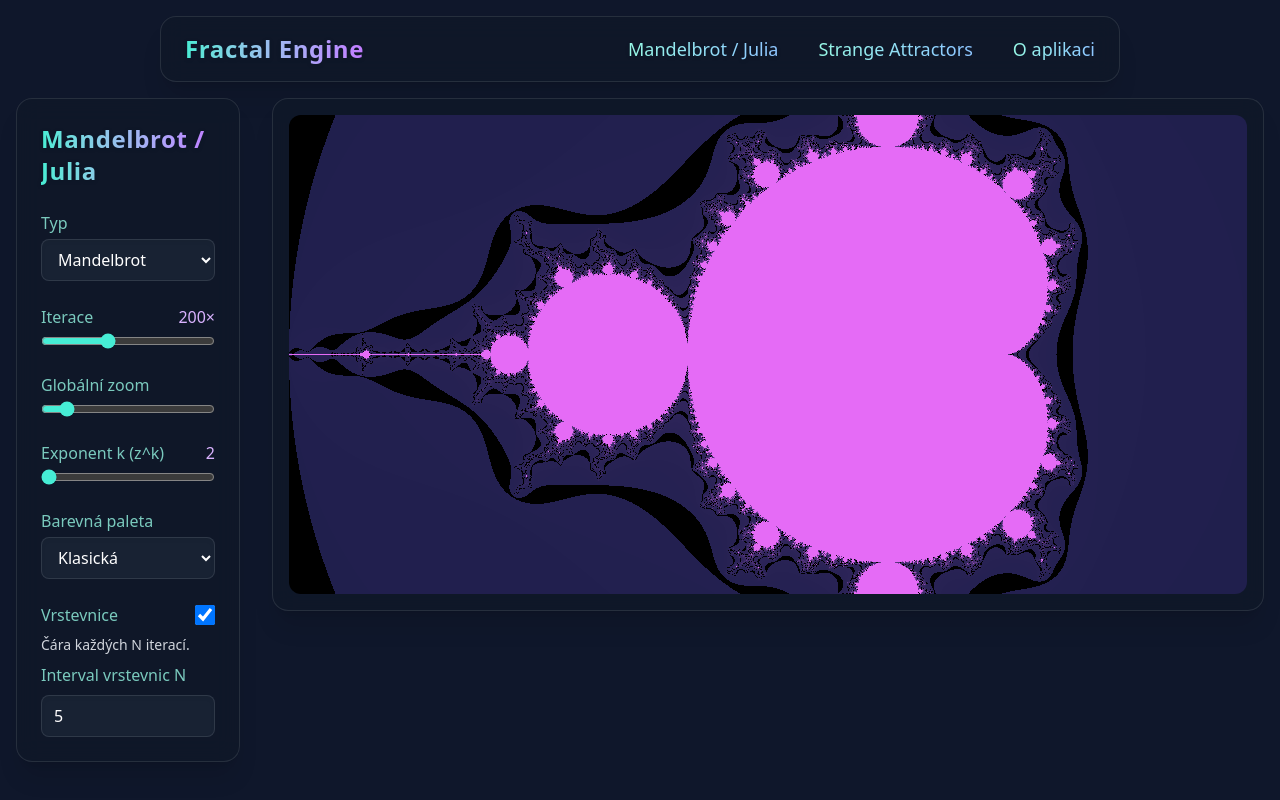
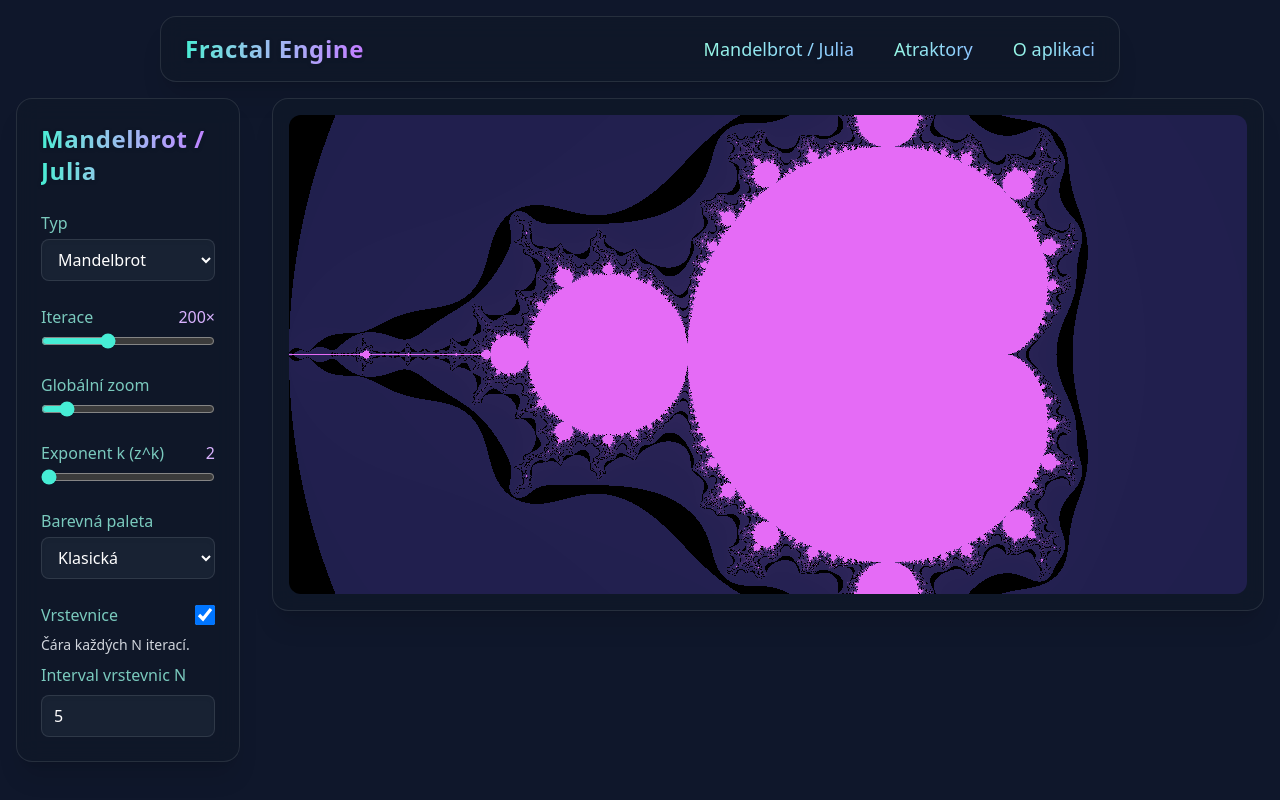
Before and after one commit to Explosiver001/FractalEngine, a Vue app: page / in a window 1280 px wide. Built offline with nearby package versions, Linux system fonts and the light colour scheme.

Commit message:
Fix typo in navigation item label

```diff
--- a/src/components/NaigationBar.vue
+++ b/src/components/NaigationBar.vue
@@ -70,7 +70,7 @@ const open = ref(false);
 
 const navItems = [
   { label: "Mandelbrot / Julia", to: { name: "mandelbrot-julia" } },
-  { label: "Strange Attractors", to: { name: "attractors" } },
+  { label: "Atraktory", to: { name: "attractors" } },
   { label: "O aplikaci", to: { name: "about" } },
 ];
 </script>
```
